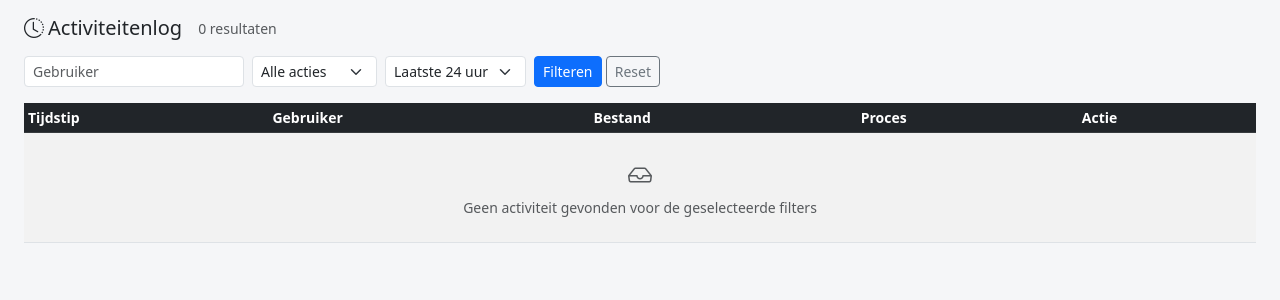
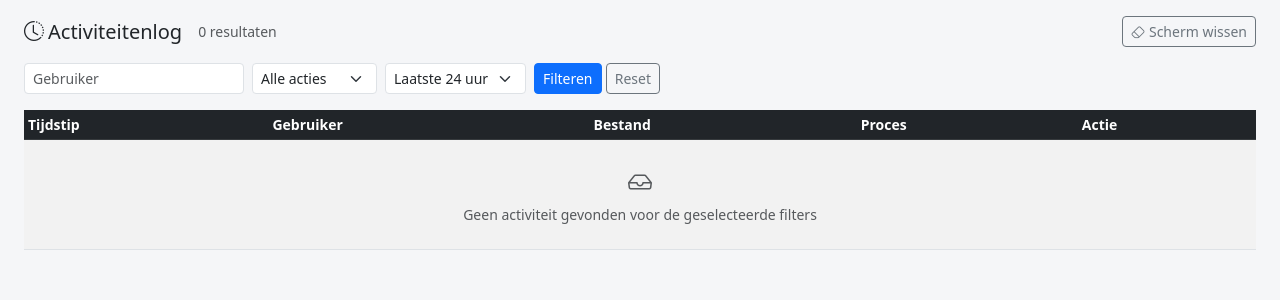
Before and after one commit to voogdwessel-Voogd/fileserver-monitor, a Flask app: page / in a window 1280 px wide. Shown: the part 56-356 px from the top of the page. Run offline with Flask 3, Linux system fonts and the light colour scheme.

Commit message:
Add 'Scherm wissen' to activity log — hides old entries without deleting them
Stores LOG_VIEW_FROM timestamp in AppSetting. The log view filters out
everything before that timestamp; data remains in the database intact.

Co-Authored-By: Claude Sonnet 4.6 <noreply@anthropic.com>

```diff
--- a/app.py
+++ b/app.py
@@ -28,6 +28,13 @@ def index():
 
     query = FileAccess.query
     since = datetime.utcnow() - timedelta(hours=hours)
+    view_from_raw = get_setting('LOG_VIEW_FROM')
+    if view_from_raw:
+        try:
+            view_from = datetime.fromisoformat(view_from_raw)
+            since = max(since, view_from)
+        except ValueError:
+            pass
     query = query.filter(FileAccess.timestamp >= since)
 
     if user_filter:
@@ -69,6 +76,18 @@ def settings_page():
         watch_paths=WatchPath.query.all(),
         servers=ServerConfig.query.all(),
     )
+
+
+@app.route('/log/clear-view', methods=['POST'])
+def clear_view():
+    ts = datetime.utcnow().strftime('%Y-%m-%dT%H:%M:%S')
+    s = db.session.get(AppSetting, 'LOG_VIEW_FROM')
+    if s:
+        s.value = ts
+    else:
+        db.session.add(AppSetting(key='LOG_VIEW_FROM', value=ts))
+    db.session.commit()
+    return redirect(url_for('index'))
 
 
 @app.route('/settings/clear-log', methods=['POST'])
--- a/templates/index.html
+++ b/templates/index.html
@@ -4,6 +4,12 @@
 <div class="d-flex align-items-center mb-3">
     <h5 class="mb-0"><i class="bi bi-clock-history me-1"></i>Activiteitenlog</h5>
     <span class="ms-3 text-muted small">{{ entries.total }} resultaten</span>
+    <form method="post" action="{{ url_for('clear_view') }}" class="ms-auto"
+          onsubmit="return confirm('Scherm wissen? Bestaande logregels blijven in de database, maar zijn niet meer zichtbaar.')">
+        <button type="submit" class="btn btn-sm btn-outline-secondary">
+            <i class="bi bi-eraser me-1"></i>Scherm wissen
+        </button>
+    </form>
 </div>
 
 <form method="get" class="row g-2 mb-3">
```
